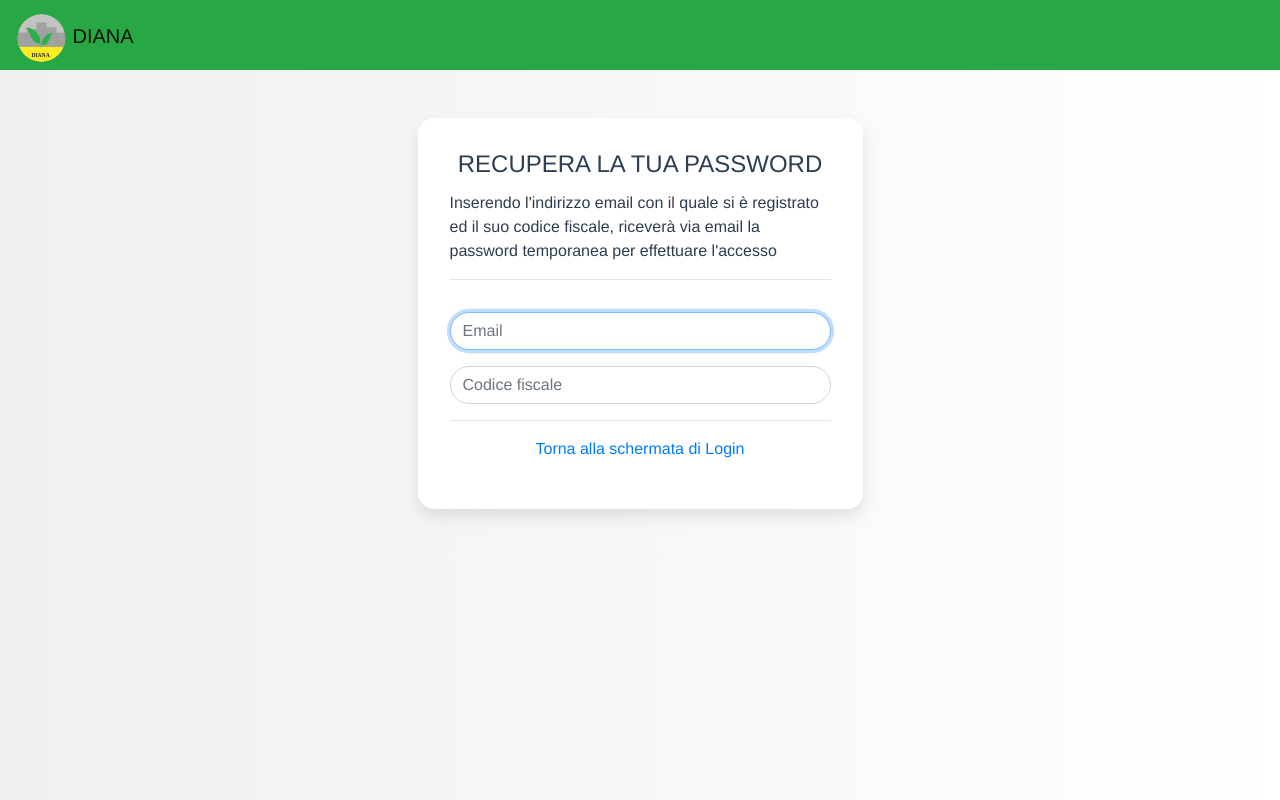
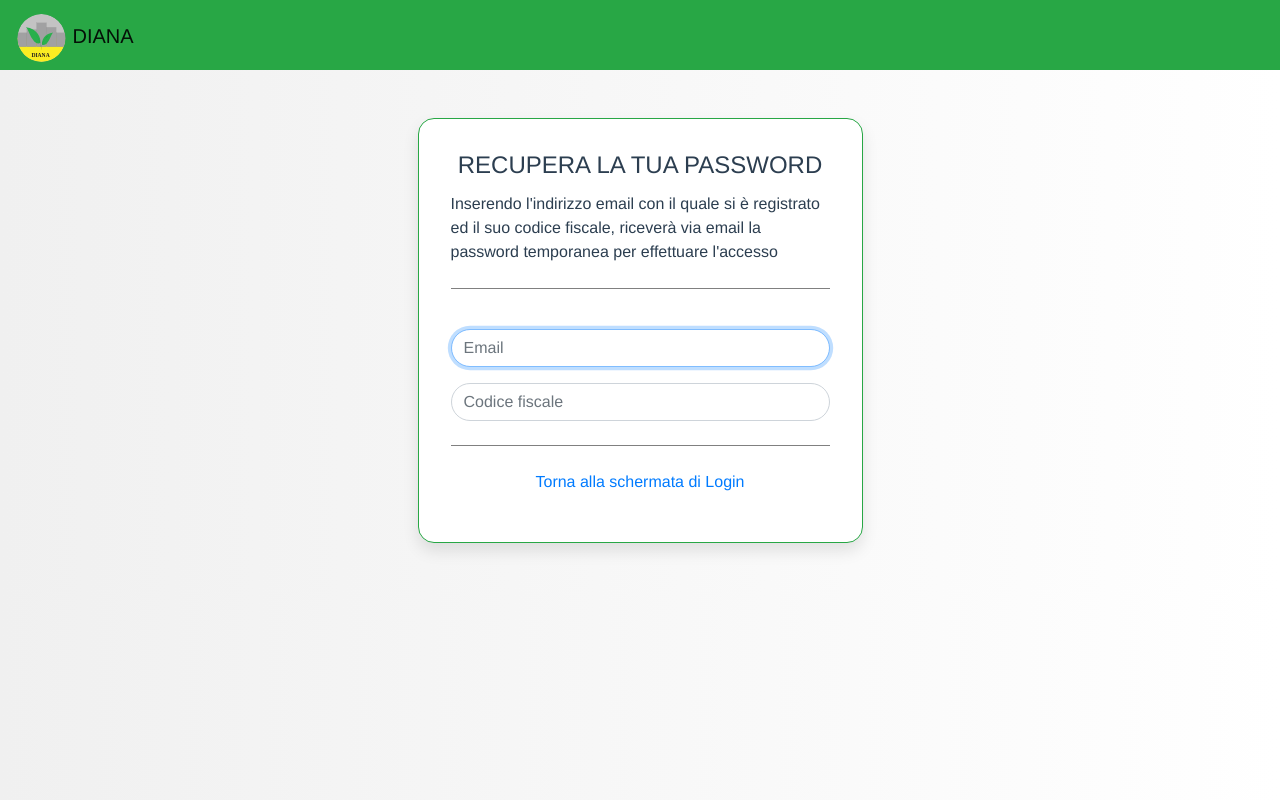
Before and after one commit to daniele3b/diana_app, a Vue app: page /#/pw_forgotten in a window 1280 px wide. Built offline with nearby package versions, Linux system fonts and the light colour scheme.

Commit message:
updated with a few bootstrap and css

```diff
--- a/src/views/Login.vue
+++ b/src/views/Login.vue
@@ -2,7 +2,7 @@
     <div class="container">
     <div class="row">
       <div class="col-sm-9 col-md-7 col-lg-5 mx-auto">
-        <div class="card card-signin my-5">
+        <div class="card card-signin my-5 border-success mb-3">
           <div class="card-body">
             <h5 class="card-title text-center"><b>Accedi</b></h5>
             <hr class="my-4">
@@ -15,16 +15,16 @@
                 <input type="password" id="inputPassword" class="form-control" v-model="password" placeholder="Inserisci la password" required>
               </div>
 
-              <button v-if="readyEmail || readyPhone" @click="accedi()" type="button" class="btn btn-lg btn-success btn-block text-uppercase">Accedi</button>
+              <router-link to="/pw_forgotten">Hai dimenticato la password?</router-link>
+
+              <button v-if="readyEmail || readyPhone" @click="accedi()" type="button" class="btn btn-lg btn-success btn-block text-uppercase mt-3">Accedi</button>
               <hr class="my-4">
-
-              <router-link to="/pw_forgotten">Hai dimenticato la password?</router-link>
-              <br>
-              <router-link to="/registration">Registrati</router-link>
 
               <div v-if="errorAuth != null" :class="colore" role="alert">
                   {{text}}
               </div>
+
+              <router-link to="/registration">Registrati</router-link>
 
             </form>
           </div>
@@ -269,7 +269,7 @@ export default {
 <style scoped>
 
 .card-signin {
-  border: 0;
+  border: 1;
   border-radius: 1rem;
   box-shadow: 0 0.5rem 1rem 0 rgba(0, 0, 0, 0.1);
 }
@@ -304,6 +304,12 @@ export default {
 .form-label-group input {
   height: auto;
   border-radius: 2rem;
+  border: 1;
+}
+
+.my-4 {
+  border : 1;
+  border-color : grey;
 }
 
 
--- a/src/views/PasswordForgotten.vue
+++ b/src/views/PasswordForgotten.vue
@@ -2,13 +2,13 @@
   <div class="container">
     <div class="row">
       <div class="col-sm-9 col-md-7 col-lg-5 mx-auto">
-        <div class="card card-signin my-5">
+        <div class="card card-signin my-5 border-success mb-3">
           <div class="card-body">
             <h6 class="card-title text-center"><b>RECUPERA LA TUA PASSWORD</b></h6>
 
 
             <p class="text-left" style="size:6;" > Inserendo l'indirizzo email con il quale si è registrato  ed il suo codice fiscale, riceverà via email la password temporanea per effettuare l'accesso</p>
-        <hr>
+        <hr class="my-4">
             <form class="form-signin pt-3 pb-3"   >
               <div class="form-label-group">
                 <input type="text" id="inputEmail" class="form-control" placeholder="Email"   name="email" v-model="Email" required autofocus>
@@ -17,7 +17,7 @@
                     <input type="text" id="inputCF" class="form-control" placeholder="Codice fiscale" name="CF" v-model="CF" required>
               </div>
               <button v-if="ready ==true"  @click="postPost" class="btn btn-lg btn-success btn-block text-uppercase mt-1" type="button"  id="sub" >RECUPERA</button>
-              <hr>
+              <hr class="my-4">
 
 
               <div v-if="errorePost!=null" :class="coloreAlert " role="alert">
@@ -128,7 +128,7 @@ this.postBody={
 <style scoped>
 
 .card-signin {
-  border: 0;
+  border: 1;
   border-radius: 1rem;
   box-shadow: 0 0.5rem 1rem 0 rgba(0, 0, 0, 0.1);
 }
@@ -165,5 +165,10 @@ this.postBody={
   border-radius: 2rem;
 }
 
+.my-4 {
+  border : 1;
+  border-color : grey;
+}
+
 
 </style>
```
